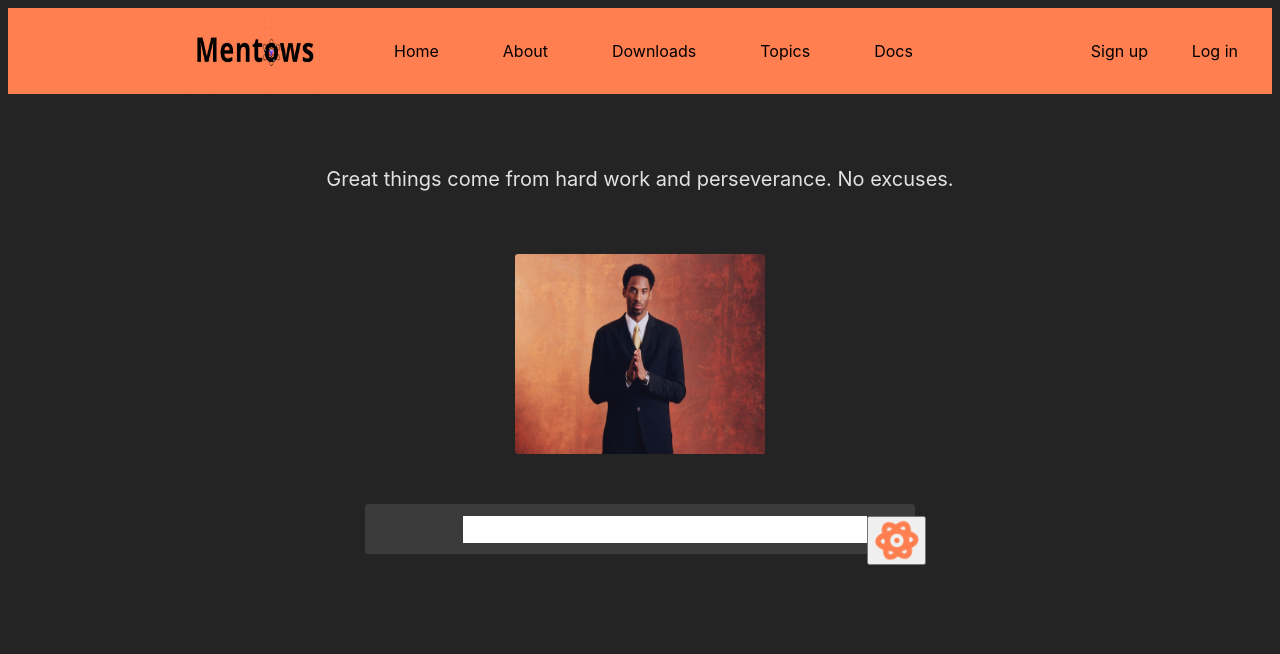
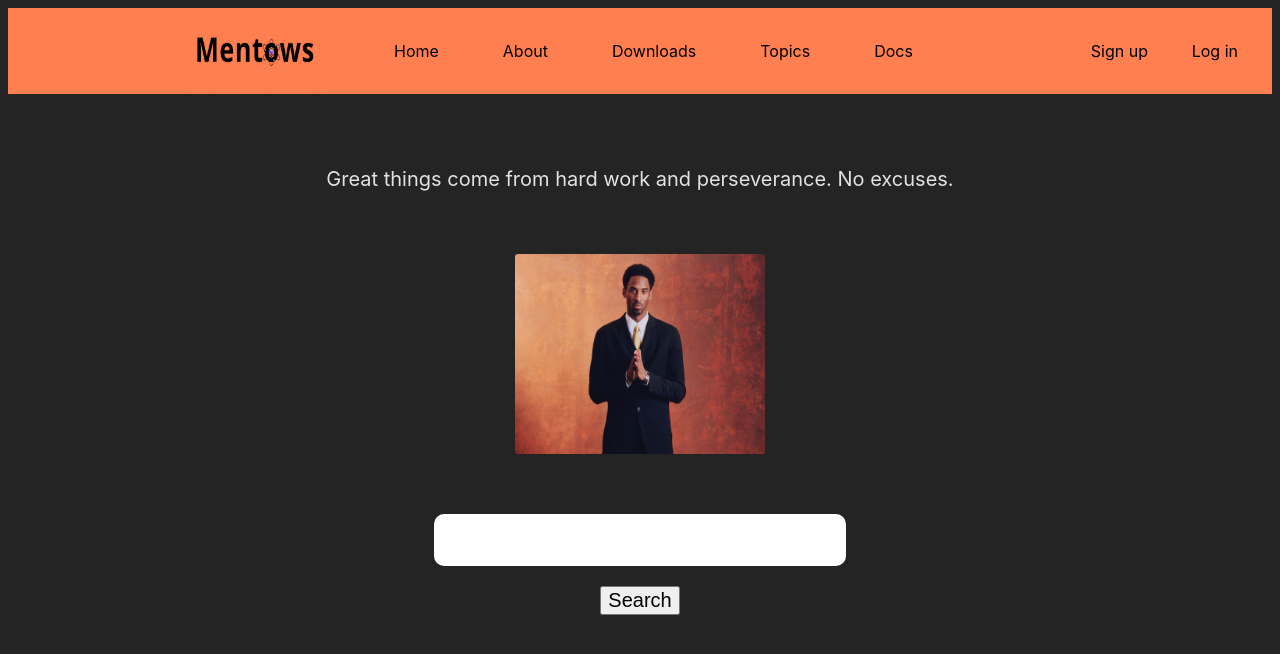
Before and after one commit to Keiaus/Mentows, a React (Vite) app in the folder mentows/: page / in a window 1280 px wide. Shown: the top 654 px of the page. Built offline with nearby package versions, Linux system fonts and the light colour scheme.

Commit message:
Temporary

```diff
--- a/mentows/src/pages/home.jsx
+++ b/mentows/src/pages/home.jsx
@@ -53,11 +53,11 @@ const Home = () => {
                     <div id="images" style={{ marginTop: '50px' }}>
                         <img src={picture} alt="" style={{ height: '200px', width: '250px', display: 'block', margin: 'auto', borderRadius:'3px' }} />
                     </div>
-                    <div id="searchbar" style={{ textAlign: 'center', marginTop: '50px', alignContent:"center", paddingLeft:"50px"}}>
-                        {/* This form navigates to a page based on search entry */}
+                    <div id="search" style={{textAlign:"center", paddingTop:"60px"}}>
                         <form action="" method="get">
-                            <input type="text" style={{height: '25px', width: '400px', fontSize: '20px', border:"none"}} />
-                            <button style={{ fontSize: '15px', margin:"auto", position:"absolute"}}><i className="fa-solid fa-atom fa-spin" style={{fontSize:"43px", color: "coral"}}></i></button>
+                                <input type="text" style={{height: '50px', width: '400px', fontSize: '20px', border:"none", paddingLeft:"10px", borderRadius:"10px"}} />
+                                <br />
+                                <button type="submit" style={{fontSize:"20px", marginTop:"20px"}}>Search</button>
                         </form>
                     </div>
 
--- a/mentows/src/styles/App.css
+++ b/mentows/src/styles/App.css
@@ -1,11 +1,5 @@
-#searchbar {
-    width: 500px;
-    height: 50px;
-    background-color: #3B3B3B;
-    border-radius: 3px;
-    margin: auto;
+@media screen and (max-width:600px){
+    #home-container {
+        float: none;
+    }
 }
-
-i[class*fa-atom]::before {
-    background: transparent;
-}
```
